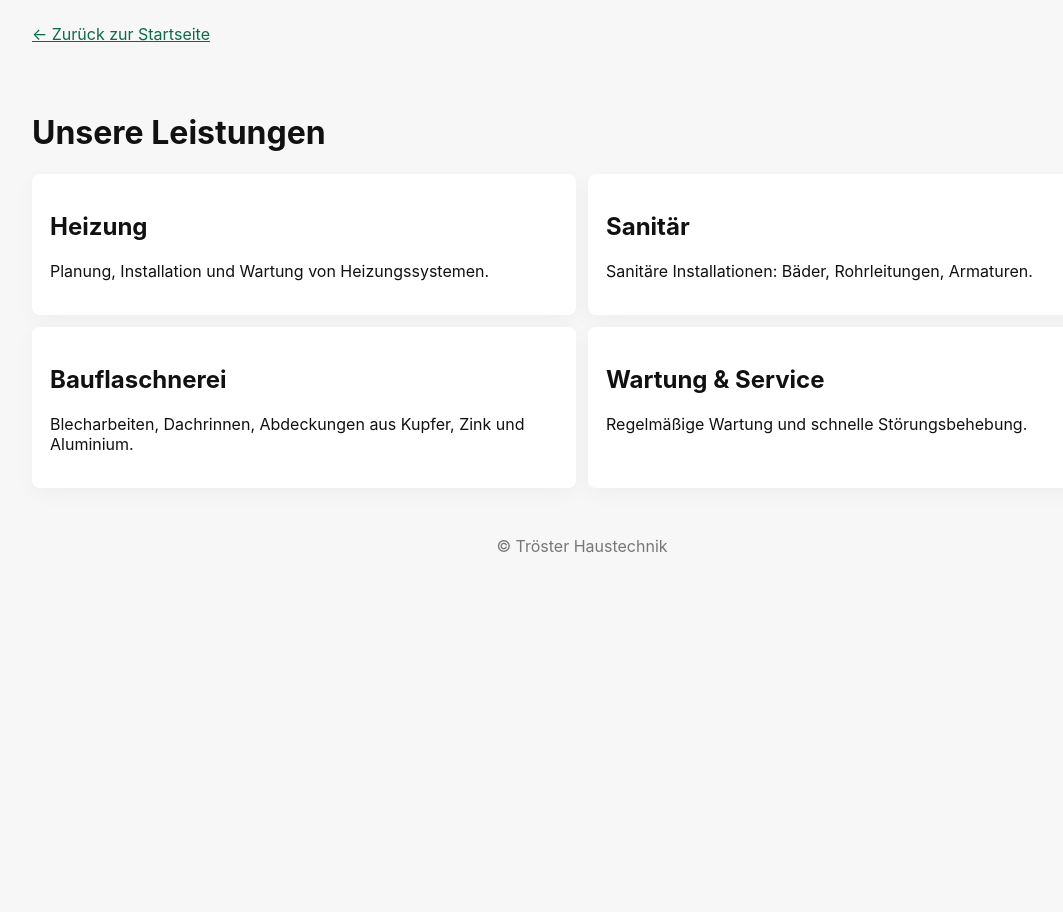
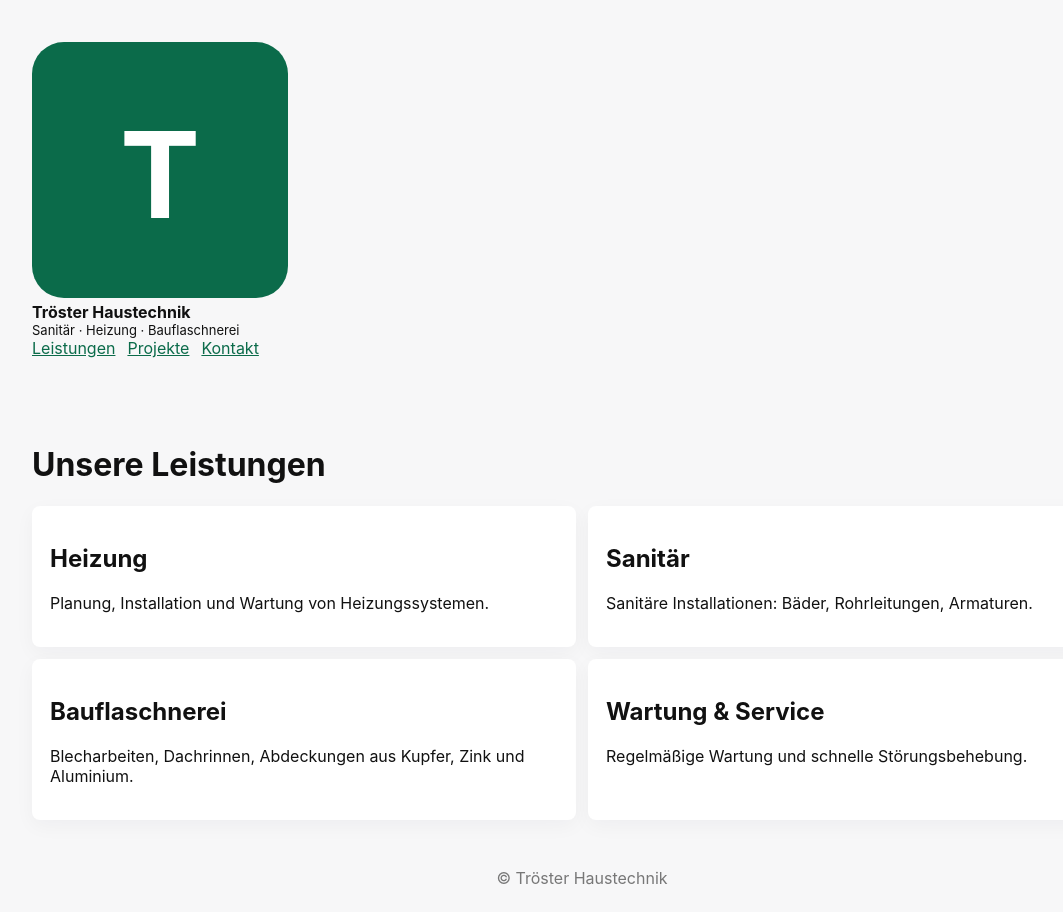
Before and after one commit to RafaelBlickle-EDS/handwerksmacher, a plain HTML site: page leistungen.html in a window 1280 px wide. Shown: the whole page, without its empty margins (58-1121 px from the left). Before the commit the page ends 800 px from the top, so only its background shows below. Drawn offline with Linux system fonts and the light colour scheme.

Commit message:
chore(site): unify header across pages, add logo link and skip links

```diff
--- a/leistungen.html
+++ b/leistungen.html
@@ -18,10 +18,24 @@
     </style>
   </head>
   <body>
-    <header class="container">
-      <a href="index.html">← Zurück zur Startseite</a>
+    <a class="skip" href="#main-content" style="position:absolute;left:-9999px;top:auto;width:1px;height:1px;overflow:hidden">Zum Inhalt springen</a>
+    <header>
+      <div class="container top">
+        <div class="brand">
+          <a href="index.html" aria-label="Tröster Haustechnik" title="Startseite"><div class="logo"><img src="assets/images/logo-icon.svg" alt="TH"></div></a>
+          <div>
+            <div style="font-weight:700">Tröster Haustechnik</div>
+            <div class="muted" style="font-size:13px">Sanitär · Heizung · Bauflaschnerei</div>
+          </div>
+        </div>
+        <nav aria-label="Hauptnavigation">
+          <a href="leistungen.html">Leistungen</a>
+          <a href="projekte.html">Projekte</a>
+          <a href="kontakt.html">Kontakt</a>
+        </nav>
+      </div>
     </header>
-    <main class="container">
+    <main id="main-content" class="container">
       <h1>Unsere Leistungen</h1>
       <div class="grid">
         <div class="card"><h2>Heizung</h2><p>Planung, Installation und Wartung von Heizungssystemen.</p></div>
```
Also changed, not shown: kontakt.html (+18 -2 lines), projekte.html (+18 -2 lines).
